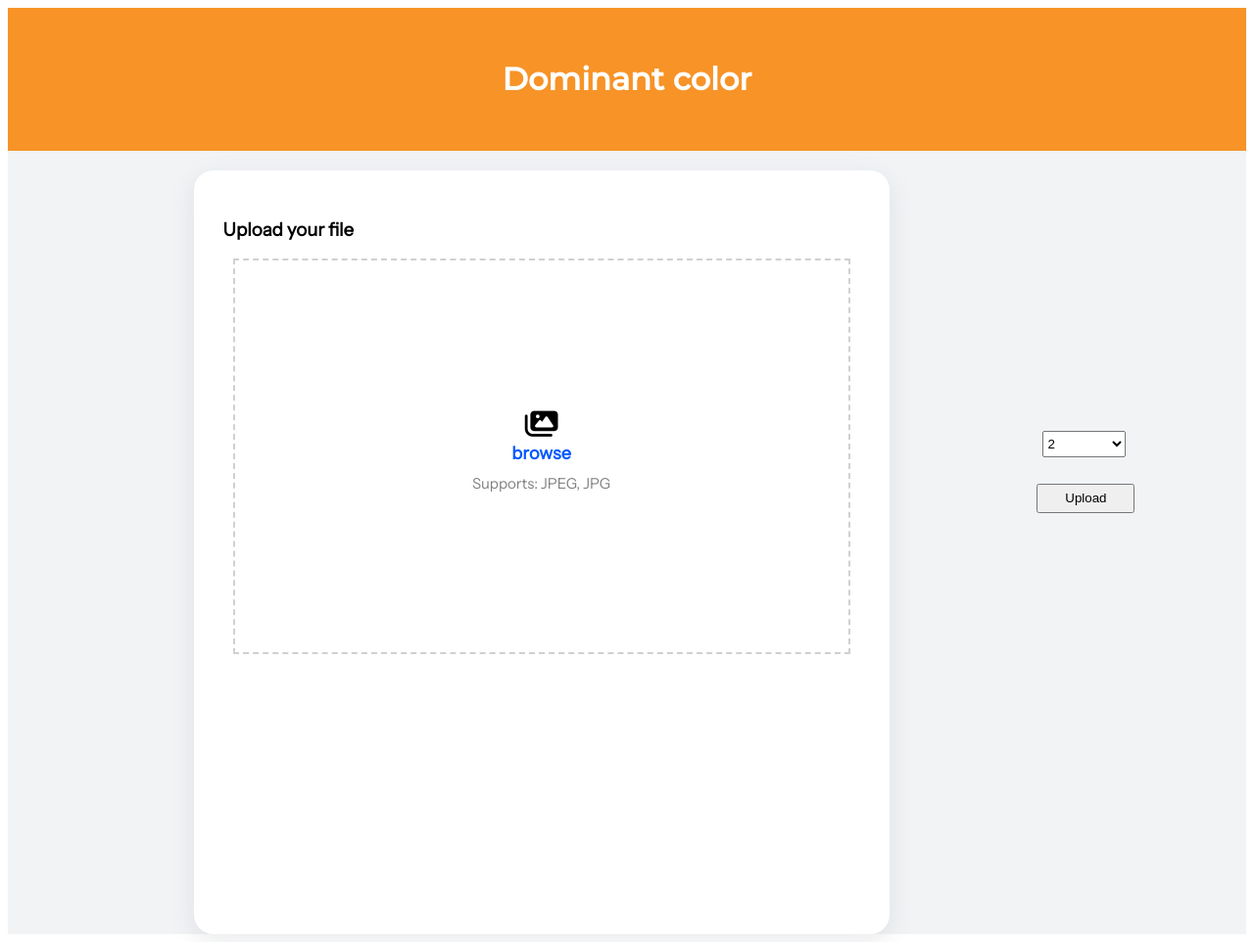
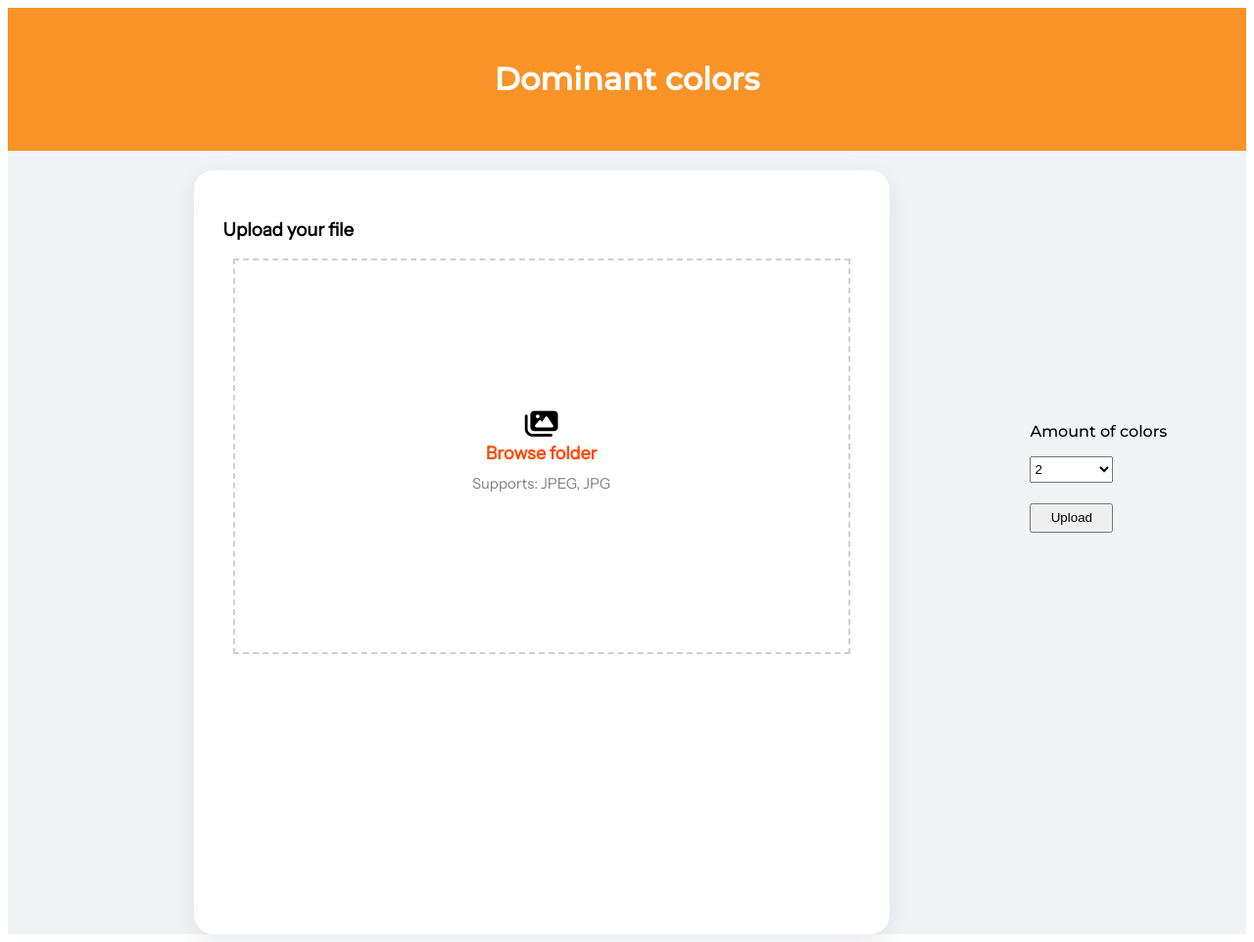
Before and after one commit to EduardoHGomez/website-dominant-colors, a Flask app: page / in a window 1280 px wide. Shown: the whole page at 98% size. Run offline with Flask 3, Linux system fonts and the light colour scheme.

Commit message:
Last changes

```diff
--- a/app.py
+++ b/app.py
@@ -22,27 +22,17 @@ def upload_file():
         # check if the post request has the file part
         k = int(request.form.get('amount_of_colors'))
         if 'file' not in request.files:
-            flash('No file part')
-            return redirect(request.url)
+            return redirect("/")
         file = request.files['file']
         # If the user does not select a file, the browser submits an
         # empty file without a filename.
         if file.filename == '':
-            flash('No selected file')
-            return redirect(request.url)
+            return redirect("/")
         if file and allowed_file(file.filename):
             file.read()  # Read the file contents
 
             colors = get_dominant_colors(file, k)
-            print(colors)
-
-            colors_code = list()
-            for color in colors:
-                hex_value = '#{:02x}{:02x}{:02x}'.format(*color)
-                colors_code.append(hex_value)
-            print(colors_code)
-
-            return render_template("colors.html", colors=colors_code)
+            return render_template("colors.html", colors=colors)
 
 
 if __name__ == '__main__':
--- a/static/styles.css
+++ b/static/styles.css
@@ -63,6 +63,11 @@ h3{
     justify-content: center;
 }
 
+.form-amount{
+    font-family: 'Montserrat', sans-serif;
+    font-size: 16px;
+}
+
 input[type='number']{
     width: 130px;
     height: 26px;
@@ -70,14 +75,14 @@ input[type='number']{
 
 .input-form{
     margin-top: -200px;
-    margin-right: 29px;
+    margin-right: 0px;
 }
 
 .button-form{
     display:flex;
-    margin-top: -60px;
-    margin-left: -120px;
-    width: 100px;
+    margin-top: -40px;
+    margin-left: -140px;
+    width: 85px;
     height:30px;
     align-items: center;
     justify-content: center;
@@ -101,7 +106,7 @@ input[type='number']{
 
 .drag-area .button{
     font-size: 18px;
-    color: rgb(0, 89, 255);
+    color: rgb(255, 72, 0);
     margin: 10px 0 15px 0;
     font-weight: bold;
     cursor: pointer;
--- a/templates/colors.html
+++ b/templates/colors.html
@@ -34,7 +34,7 @@
         <div class="header1">
             <h1>
                 <a href="/" class="header1-link">
-                    Dominant color
+                    Dominant colors
                 </a>
             </h1>
         </div>
--- a/templates/index.html
+++ b/templates/index.html
@@ -16,7 +16,7 @@
         <div class="header1">
             <h1>
                 <a href="/" class="header1-link">
-                    Dominant color
+                    Dominant colors
                 </a>
             </h1>
         </div>
@@ -29,7 +29,7 @@
                         <div class="icon">
                             <i class="fas fa-images"></i>
                         </div>
-                        <span class="header2"><span class="button">browse</span></span>
+                        <span class="header2"><span class="button">Browse folder</span></span>
                         <span class="support">Supports: JPEG, JPG</span>
                     </div>
                     <input type=file name=file id ="opener" hidden>
@@ -37,6 +37,7 @@
 
                 <div class="form-container">
                     <div class="input-form">
+                        <p class="form-amount">Amount of colors</p>
                         <select autocomplete="off" name="amount_of_colors" placeholder="Amount of colors" type="number">
                             <option value="2">2</option>
                             <option value="3">3</option>
```
Also changed, not shown: helpers.py (+13 -9 lines), Eiffel-tower.jpg (added), sample2.jpg (added), sample3.jpg (added).
